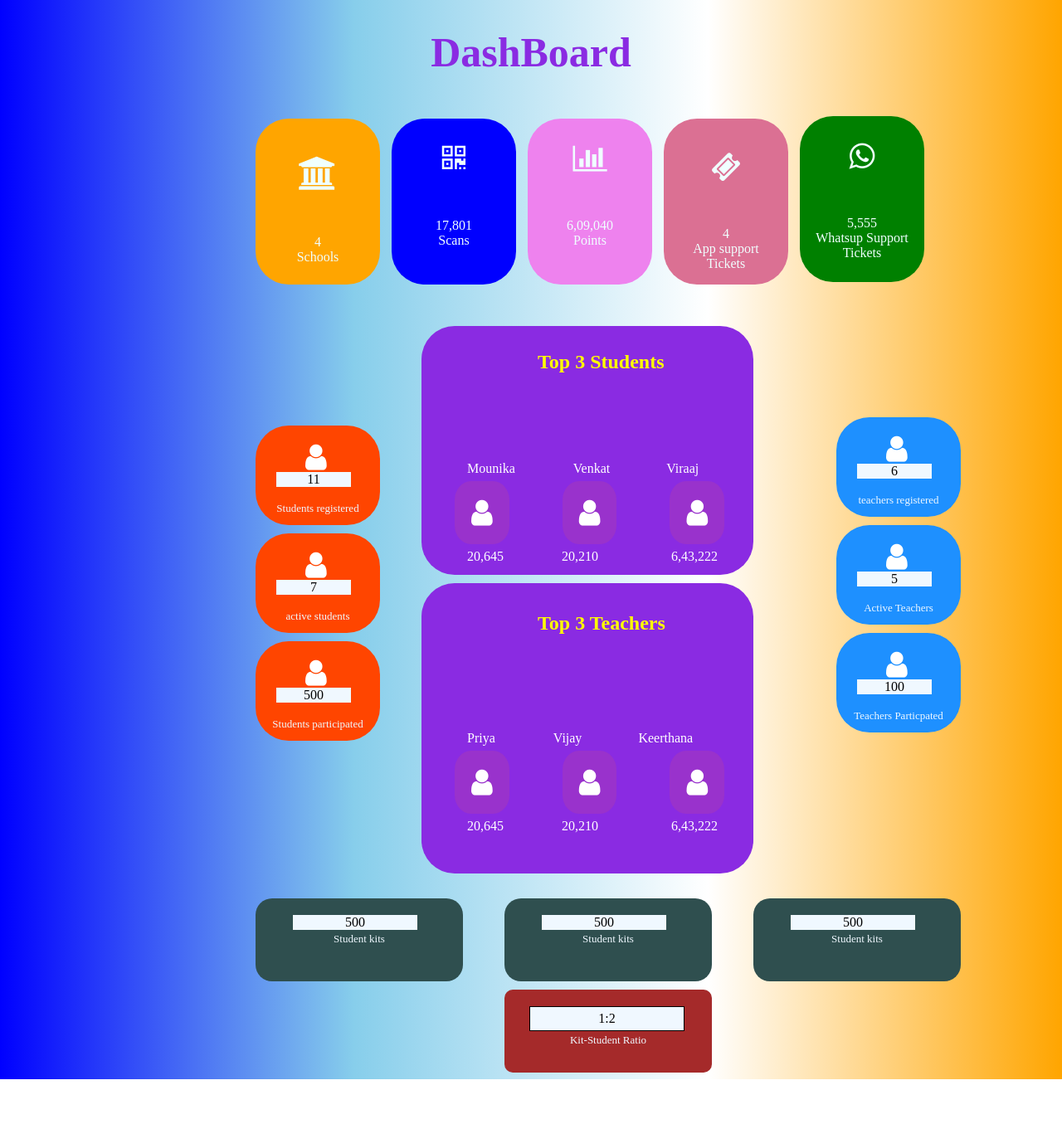
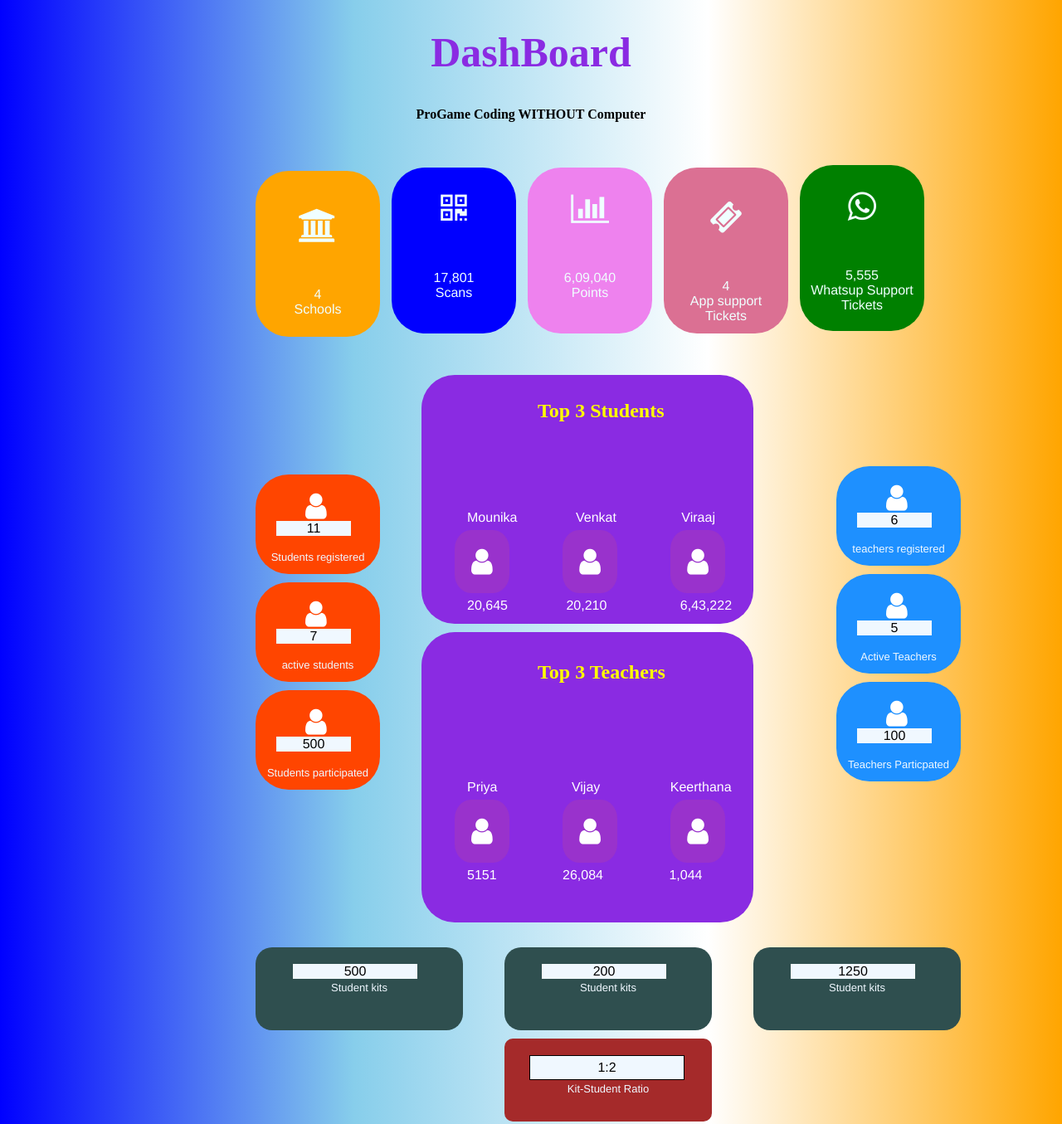
Before and after one commit to Mounika279/UI-1, a plain HTML site: page index.html in a window 1280 px wide. Shown: the top 1355 px of the page at 83% size. Before the commit the page ends 1301 px from the top, so only its background shows below. Drawn offline with Linux system fonts and the light colour scheme.

Commit message:
Font-size changed

```diff
--- a/index.html
+++ b/index.html
@@ -6,18 +6,13 @@
     <title>UI</title>
     <link rel="stylesheet" href="https://cdnjs.cloudflare.com/ajax/libs/font-awesome/4.7.0/css/font-awesome.min.css">
     <link href="https://fonts.googleapis.com/icon?family=Material+Icons" rel="stylesheet">
-
     <style>
       body{
         background-image: linear-gradient(to right, blue,skyblue,white,orange);
-        /* background-size: contain; */
       }
-
-
         .md{
             display: inline-block;
             color: azure;
-
         }
       .c1{
         height: 200px;
@@ -28,6 +23,7 @@
         background-color: orange;
         margin-left: 300px;
         border-radius: 40px;
+        font-family:'Franklin Gothic Medium', 'Arial Narrow', Arial, sans-serif;
       }
       .c2{
         height: 200px;
@@ -39,7 +35,8 @@
         margin-left: 10px;
         border-radius: 40px;
         position: relative;
-        top:-20px
+        top:-20px;
+        font-family:'Franklin Gothic Medium', 'Arial Narrow', Arial, sans-serif;
       }
       .c3{
         height: 200px;
@@ -51,7 +48,8 @@
         margin-left: 10px;
         border-radius: 40px;
         position: relative;
-        top:-20px
+        top:-20px;
+        font-family:'Franklin Gothic Medium', 'Arial Narrow', Arial, sans-serif;
       }
       .c4{
         height: 200px;
@@ -63,7 +61,8 @@
         margin-left:  10px;
         border-radius: 40px;
         position: relative;
-        top:8px
+        top:8px;
+        font-family:'Franklin Gothic Medium', 'Arial Narrow', Arial, sans-serif;
       }
       .c5{
         height: 200px;
@@ -75,7 +74,8 @@
         margin-left:  10px;
         border-radius: 40px;
         position: relative;
-        top:-5px
+        top:-5px;
+        font-family:'Franklin Gothic Medium', 'Arial Narrow', Arial, sans-serif;
       }
       .c6{
         background-color: orangered;
@@ -84,7 +84,7 @@
         margin-top: 150px;
         margin-left: 300px;
         border-radius: 40px;
-
+        font-family:'Franklin Gothic Medium', 'Arial Narrow', Arial, sans-serif;
       }
       .c7{
         background-color: orangered;
@@ -93,6 +93,7 @@
         margin-top: 10px;
         margin-left: 300px;
         border-radius: 40px;
+        font-family:'Franklin Gothic Medium', 'Arial Narrow', Arial, sans-serif;
       }
       .c8{
         background-color: orangered;
@@ -101,6 +102,7 @@
         margin-top: 10px;
         margin-left: 300px;
         border-radius: 40px;
+        font-family:'Franklin Gothic Medium', 'Arial Narrow', Arial, sans-serif;
       }
       .c9{
         background-color: blueviolet;
@@ -109,7 +111,7 @@
         margin-left: 500px;
         margin-top: -500px;
         border-radius: 40px;
-
+        font-family:'Franklin Gothic Medium', 'Arial Narrow', Arial, sans-serif;
       }
       .c10{
         background-color: blueviolet;
@@ -118,6 +120,7 @@
         margin-left: 500px;
         margin-top: 10px;
         border-radius: 40px;
+        font-family:'Franklin Gothic Medium', 'Arial Narrow', Arial, sans-serif;
       }
       .c11{
         background-color: dodgerblue;
@@ -126,6 +129,7 @@
         margin-left:1000px ;
         margin-top: -550px;
         border-radius: 40px;
+        font-family:'Franklin Gothic Medium', 'Arial Narrow', Arial, sans-serif;
       }
       .c12{
         background-color: dodgerblue;
@@ -134,6 +138,7 @@
         margin-left:1000px ;
         margin-top: 10px;
         border-radius: 40px;
+        font-family:'Franklin Gothic Medium', 'Arial Narrow', Arial, sans-serif;
       }
       .c13{
         background-color: dodgerblue;
@@ -142,6 +147,7 @@
         margin-left:1000px ;
         margin-top: 10px;
         border-radius: 40px;
+        font-family:'Franklin Gothic Medium', 'Arial Narrow', Arial, sans-serif;
       }
       .c14{
         background-color: darkslategrey;
@@ -150,6 +156,7 @@
         margin-top: 200px;
         margin-left: 300px;
         border-radius: 20px;
+        font-family:'Franklin Gothic Medium', 'Arial Narrow', Arial, sans-serif;
       }
       .c15{
         background-color: darkslategrey;
@@ -158,6 +165,7 @@
         margin-top: -100px;
         margin-left: 600px;
         border-radius: 20px;
+        font-family:'Franklin Gothic Medium', 'Arial Narrow', Arial, sans-serif;
       }
       .c16{
         background-color: darkslategrey;
@@ -166,6 +174,7 @@
         margin-top: -100px;
         margin-left: 900px;
         border-radius: 20px;
+        font-family:'Franklin Gothic Medium', 'Arial Narrow', Arial, sans-serif;
       }
       .c17{
         background-color: brown;
@@ -174,6 +183,7 @@
         margin-left: 600px;
         margin-top: 10px;
         border-radius: 10px;
+        font-family:'Franklin Gothic Medium', 'Arial Narrow', Arial, sans-serif;
       }
       b{
         margin-top: 140px;
@@ -201,34 +211,36 @@
         margin-left: 60px;
      }
      .material-icons{
-
-        background-color: black;
+       background-color: black;
      }
      .s3{
       width: 60%;
       margin-left: 25px;
       text-align: center;
       background-color: aliceblue;
+      font-family:'Franklin Gothic Medium', 'Arial Narrow', Arial, sans-serif;
      }
      .s4{
       text-align: center;
      font-size: small;
      color: aliceblue;
+     font-family:'Franklin Gothic Medium', 'Arial Narrow', Arial, sans-serif;
    }
    .s5{
-
       width: 60%;
       margin-left: 45px;
       position: relative;
       top: 20px;
       text-align: center;
       background-color: aliceblue;
+      font-family:'Franklin Gothic Medium', 'Arial Narrow', Arial, sans-serif;
    }
    .s6{
     padding: 5px;
     text-align: center;
      font-size: small;
      color: aliceblue;
+     font-family:'Franklin Gothic Medium', 'Arial Narrow', Arial, sans-serif;
    }
    .s7{
     padding: 5px;
@@ -239,21 +251,18 @@
     left: 30px;
     width: 70%;
     background-color: aliceblue;
-
-
+    font-family:'Franklin Gothic Medium', 'Arial Narrow', Arial, sans-serif;
    }
    .s8{
     padding: 5px;
     text-align: center;
      font-size: small;
      color: aliceblue;
-
+     font-family:'Franklin Gothic Medium', 'Arial Narrow', Arial, sans-serif;
    }
-
    .a1{
     margin-left: 20px;
    }
-
    .a2{
     margin-top: -50px;
     margin-left: 100px;
@@ -261,19 +270,6 @@
    .a3{
     margin-left: 250px;
     margin-top: 5px;
-   }
-   .v1{
-    margin-top: 80px;
-    margin-left: 20px;
-   }
-   .v2{
-    margin-top: -70px;
-    margin-left: 150px;
-   }
-   .v3{
-    margin-top: -60px;
-
-    margin-left: 300px;
    }
    .a4{
       margin-top: 50px;
@@ -286,6 +282,19 @@
     margin-top: -40px;
     margin-left: 250px;
    }
+   .v1{
+    margin-top: 80px;
+    margin-left: 20px;
+   }
+
+   .v2{
+    margin-top: -70px;
+    margin-left: 150px;
+   }
+   .v3{
+    margin-top: -60px;
+    margin-left: 300px;
+   }
 
    .v5{
     margin-left: 150px;
@@ -296,18 +305,14 @@
     margin-left: 300px;
     margin-top: -50px;
    }
-
     .lis{
       list-style-type: none;
       color: white;
       position: relative;
       left:-15%;
-
-
     }
     li{
       display: inline-block;
-
       margin-left: 50px;
     }
     .l1{
@@ -318,27 +323,21 @@
       position: relative;
       left: 35%;
       top:10%
-
     }
     .t1{
       position: relative;
       top: 30%;
       left:10%;
-
     }
     .x2{
       position: relative;
       left:-15%;
-
-
     }
     em{
-
       padding:20px;
       background-color: darkorchid;
       border-radius: 30%;
     }
-
     #name{
       color: blueviolet;
       text-align: center;
@@ -346,25 +345,26 @@
       font-weight: 700;
       font-size: 50px;
     }
+    h6{
+      text-align: center;
+      color: black;
+      font-family: 'Times New Roman', Times, serif;
+      top: 10px;
+      font-size: medium;
+    }
 
     </style>
 </head>
-
 <body>
   <div class="body">
-
     <h1 id="name">DashBoard</h1>
-
+    <div><h6>ProGame Coding WITHOUT Computer</h6></div>
     <div class="md">
-      <div class="c1"><br><br>
-        <i class="fa fa-university" style="font-size:40px"></i><br><br><br><br>
-        4<br>
-        Schools
-      </div>
-      <div class="c2"><i class="fa fa-qrcode" style="font-size:36px"></i><br><br><br><br>17,801<br>Scans</div>
-      <div class="c3"><i class="fa fa-bar-chart" style="font-size:36px"></i><br><br><br><br>6,09,040<br>Points</div>
-      <div class="c4"><i class="fa fa-ticket" style="font-size:36px"></i><br><br><br><br>4<br>App support <br>Tickets</div>
-      <div class="c5"><i class="fa fa-whatsapp" style="font-size:36px"></i><br><br><br><br>5,555<br>Whatsup Support<br>Tickets</div>
+      <div class="c1"><br><br><i class="fa fa-university"style="font-size:40px"></i><br><br><br><br>4<br>Schools</div>
+      <div class="c2"><i class="fa fa-qrcode" style="font-size:40px"></i><br><br><br><br>17,801<br>Scans</div>
+      <div class="c3"><i class="fa fa-bar-chart" style="font-size:40px"></i><br><br><br><br>6,09,040<br>Points</div>
+      <div class="c4"><i class="fa fa-ticket" style="font-size:40px"></i><br><br><br><br>4<br>App support <br>Tickets</div>
+      <div class="c5"><i class="fa fa-whatsapp" style="font-size:40px"></i><br><br><br><br>5,555<br>Whatsup Support<br>Tickets</div>
   </div>
   <div class="md1">
       <div class="c6"><span><i class="fa fa-user" style="font-size:36px;color:white"></i>
@@ -388,7 +388,7 @@
             <ul class="lis">
               <li  style="position: relative; left: -15px;top:30px">Mounika</li>
               <li style="position: relative; left: 1px;top:30px;">Venkat</li>
-              <li style="position: relative; left: 15px;top:30px">Viraaj</li>
+              <li style="position: relative; left: 25px;top:30px">Viraaj</li>
             </ul>
             </div>
            <div class="x2">
@@ -403,10 +403,7 @@
               <li style="position: relative; left: 35px;top:-10px">6,43,222</li>
             </ul>
             </div>
-
         </div>
-
-
       </div>
       <div class="c10">
         <span class="l1">Top 3 Teachers</span>
@@ -414,8 +411,8 @@
           <div>
             <ul class="lis">
               <li  style="position: relative; left: -15px;top:30px">Priya</li>
-              <li style="position: relative; left: 1px;top:30px;">Vijay</li>
-              <li style="position: relative; left: 15px;top:30px">Keerthana</li>
+              <li style="position: relative; left: 20px;top:30px;">Vijay</li>
+              <li style="position: relative; left: 50px;top:30px">Keerthana</li>
             </ul>
             </div>
            <div class="x2">
@@ -425,21 +422,18 @@
            </div>
            <div>
             <ul class="lis">
-              <li  style="position: relative; left: -15px;top:-10px">20,645</li>
-              <li style="position: relative; left: 1px;top:-10px">20,210</li>
-              <li style="position: relative; left: 35px;top:-10px">6,43,222</li>
+              <li  style="position: relative; left: -15px;top:-10px">5151</li>
+              <li style="position: relative; left: 10px;top:-10px">26,084</li>
+              <li style="position: relative; left: 35px;top:-10px">1,044</li>
             </ul>
             </div>
-
         </div>
-
   </div>
  <div class="md3">
   <div class="c11">
     <span>
       <i class="fa fa-user" style="font-size:36px;color:white"></i>
     </span><br/>
-
     <div class="s3">
     <span>6</span>
     </div><br/>
@@ -451,7 +445,6 @@
     <span>
       <i class="fa fa-user" style="font-size:36px;color:white"></i>
     </span><br/>
-
     <div class="s3">
     <span>5</span>
     </div><br/>
@@ -463,7 +456,6 @@
     <span>
       <i class="fa fa-user" style="font-size:36px;color:white"></i>
     </span><br/>
-
     <div class="s3">
     <span>100</span>
     </div><br/>
@@ -472,11 +464,10 @@
     </div>
   </div>
  </div>
-
  <div class="md4">
   <div class="c14"><div class="s5"><span>500</span></div><br><div class="s6"><span>Student kits</span></div></div>
-  <div class="c15"><div class="s5"><span>500</span></div><br><div class="s6"><span>Student kits</span></div></div>
-  <div class="c16"><div class="s5"><span>500</span></div><br><div class="s6"><span>Student kits</span></div></div>
+  <div class="c15"><div class="s5"><span>200</span></div><br><div class="s6"><span>Student kits</span></div></div>
+  <div class="c16"><div class="s5"><span>1250</span></div><br><div class="s6"><span>Student kits</span></div></div>
  </div>
  <div class="md5">
   <div class="c17"><div class="s7"><span>1:2</span></div><br><div class="s8"><span>Kit-Student Ratio</span></div></div>
```
